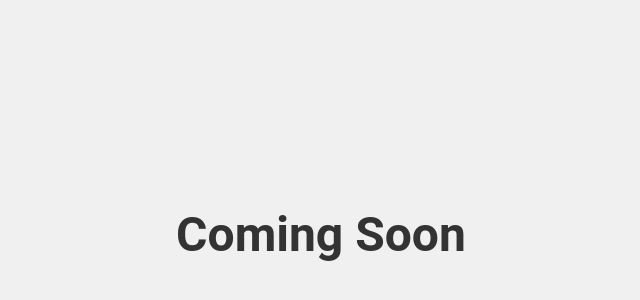
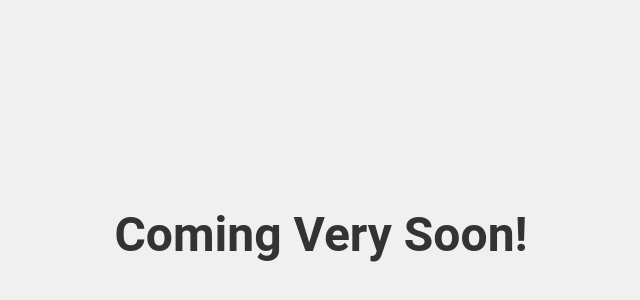
Before and after one commit to aurghya/aurghya.github.io, a plain HTML site: page index.html in a window 1280 px wide. Shown: the part 166-466 px from the top of the page, without its empty margins (319-959 px from the left). Drawn offline with Linux system fonts and the light colour scheme.

Commit message:
index.html

```diff
--- a/index.html
+++ b/index.html
@@ -23,6 +23,6 @@
     </style>
 </head>
 <body>
-    <h1>Coming Soon</h1>
+    <h1>Coming Very Soon!</h1>
 </body>
 </html>
```
